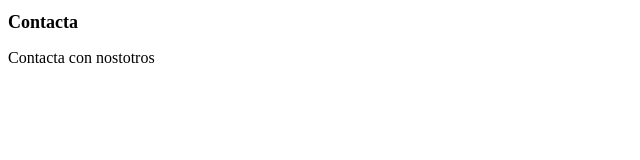
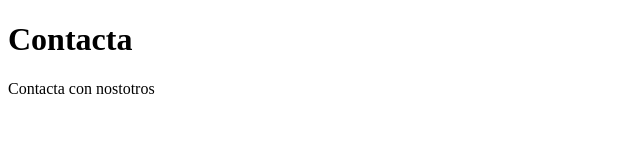
Before and after one commit to Txus27/pruebas, a plain HTML site: page contact.html in a window 1280 px wide. Shown: the whole page, without its empty margins (0-640 px from the left). Drawn offline with Linux system fonts and the light colour scheme.

Commit message:
Quito el style del html y modifico el fichero style.css

```diff
--- a/contact.html
+++ b/contact.html
@@ -4,11 +4,6 @@
     <meta charset="UTF-8">
     <meta name="viewport" content="width=device-width, initial-scale=1.0">
     <title>Contact</title>
-    <style>
-        h1{
-            font-size: large;
-        }
-    </style>
 </head>
 <body>
     <h1>Contacta</h1>
--- a/style.css
+++ b/style.css
@@ -9,6 +9,7 @@ h1 {
     color: #333;
     text-align: center;
     margin-top: 50px;
+    font-size: large
 }
 
 p {
```
